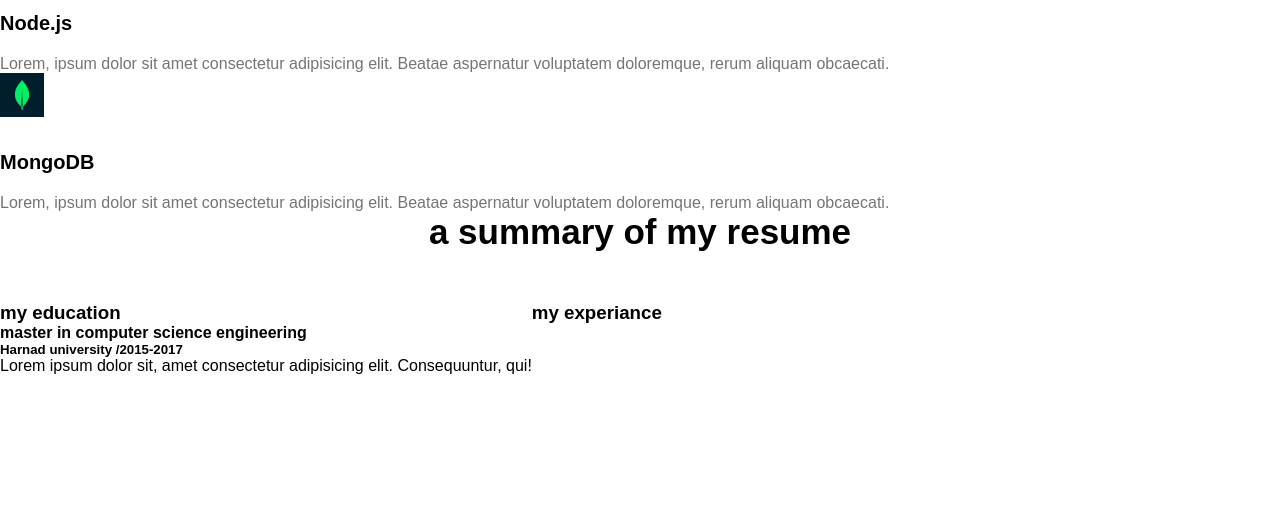
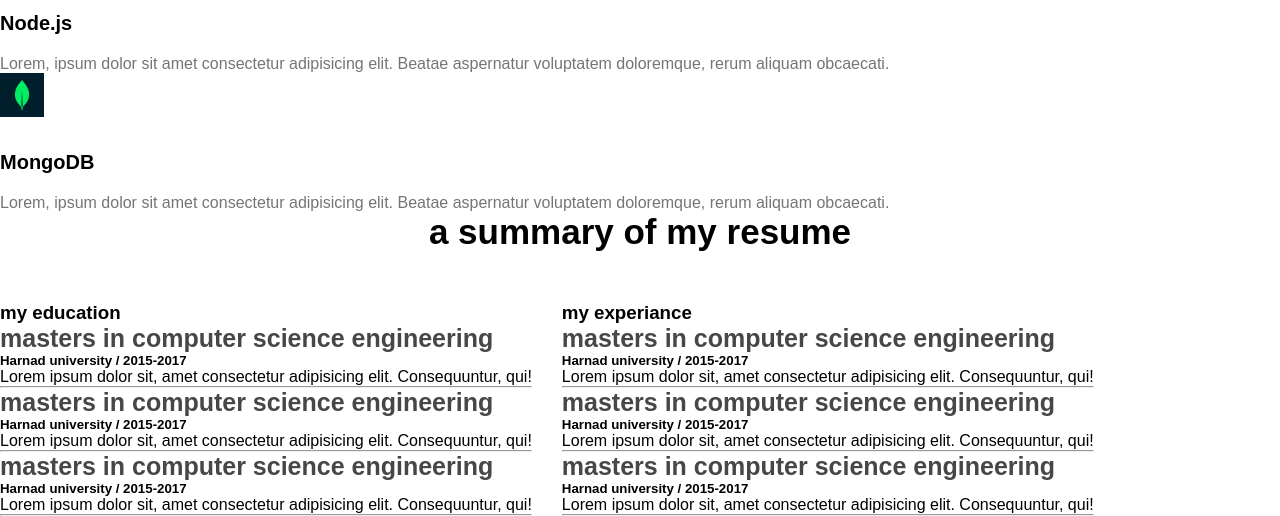
Before and after one commit to Kawsar46/my-portfolio, a plain HTML site: page index.html in a window 1280 px wide. Shown: the part 1402-1918 px from the top of the page. Before the commit the page ends 1777 px from the top, so only its background shows below. Drawn offline with Linux system fonts and the light colour scheme.

Commit message:
added title

```diff
--- a/index.html
+++ b/index.html
@@ -87,14 +87,45 @@
         <div class="resume-content">
             <div>
             <h3 class="resume-title">my education</h3>
-            <div>
-                <h4>master in computer science engineering</h4>
-                <h5>Harnad university /2015-2017</h5>
-                <p>Lorem ipsum dolor sit, amet consectetur adipisicing elit. Consequuntur, qui!</p>
+            <div class="resume-item">
+                <h4 class="title">masters in computer science engineering</h4>
+                <h5 class="dub-title">Harnad university / 2015-2017</h5>
+                <p class="title-description">Lorem ipsum dolor sit, amet consectetur adipisicing elit. Consequuntur, qui!</p>
             </div>
+            <hr>
+            <div class="resume-item">
+                <h4 class="title">masters in computer science engineering</h4>
+                <h5 class="dub-title">Harnad university / 2015-2017</h5>
+                <p class="title-description">Lorem ipsum dolor sit, amet consectetur adipisicing elit. Consequuntur, qui!</p>
+            </div>
+            <hr>
+            <div class="resume-item">
+                <h4 class="title">masters in computer science engineering</h4>
+                <h5 class="dub-title">Harnad university / 2015-2017</h5>
+                <p class="title-description">Lorem ipsum dolor sit, amet consectetur adipisicing elit. Consequuntur, qui!</p>
+            </div>
+            <hr>
             </div>
             <div>
             <h3 class="resume-title">my experiance</h3>
+            <div class="resume-item">
+                <h4 class="title">masters in computer science engineering</h4>
+                <h5 class="dub-title">Harnad university / 2015-2017</h5>
+                <p class="title-description">Lorem ipsum dolor sit, amet consectetur adipisicing elit. Consequuntur, qui!</p>
+            </div>
+            <hr>
+            <div class="resume-item">
+                <h4 class="title">masters in computer science engineering</h4>
+                <h5 class="dub-title">Harnad university / 2015-2017</h5>
+                <p class="title-description">Lorem ipsum dolor sit, amet consectetur adipisicing elit. Consequuntur, qui!</p>
+            </div>
+            <hr>
+            <div class="resume-item">
+                <h4 class="title">masters in computer science engineering</h4>
+                <h5 class="dub-title">Harnad university / 2015-2017</h5>
+                <p class="title-description">Lorem ipsum dolor sit, amet consectetur adipisicing elit. Consequuntur, qui!</p>
+            </div>
+            <hr>
             </div>
         </div>
     </section>
--- a/styles/portfolio.css
+++ b/styles/portfolio.css
@@ -127,4 +127,19 @@ nav{
  /* resume-styles */
  .resume-content{
   display: flex;
+  gap: 30px;
  }
+ .resume .title{
+  font-weight: 600;
+  font-size: 25px;
+  color: #474747;
+ }
+
+ .resume .sub-title{
+  color: #474747;
+  font-weight: 600;
+  font-size: 20px;
+ }
+ .resume .description{
+  color:#757575
+ }
```
